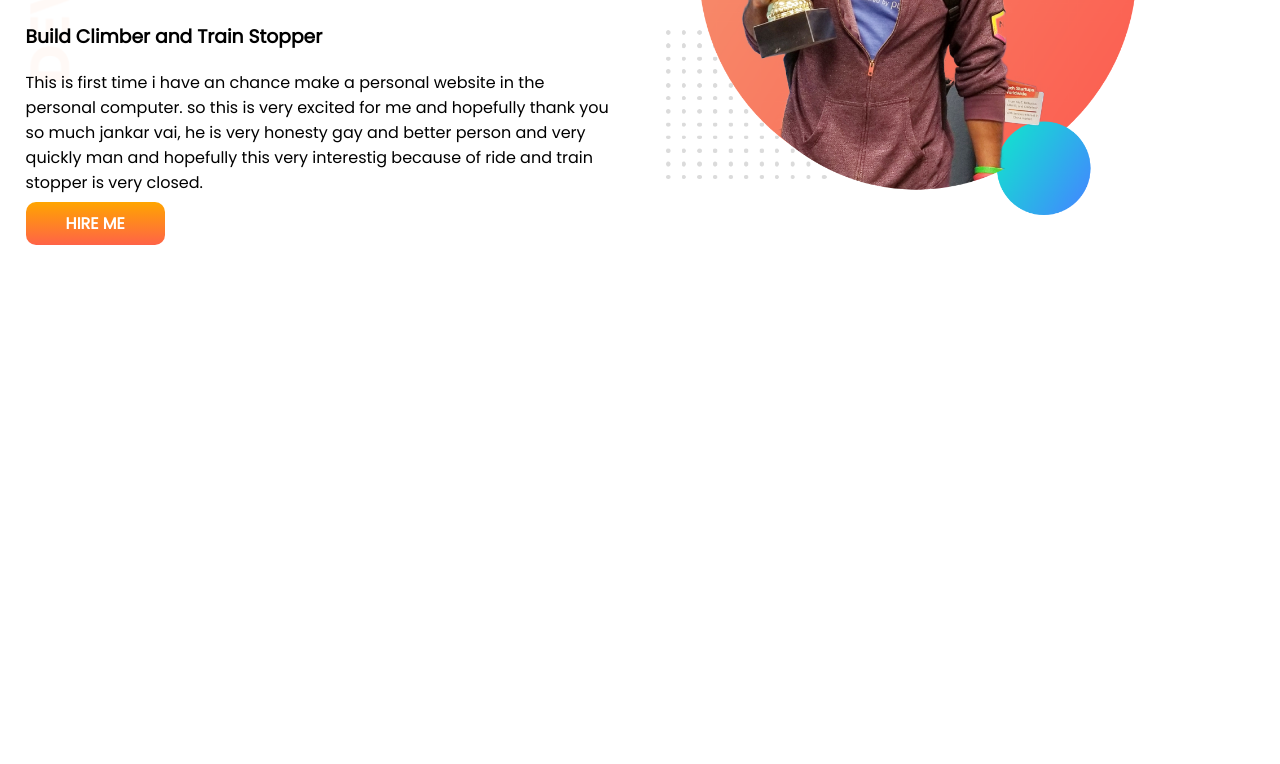
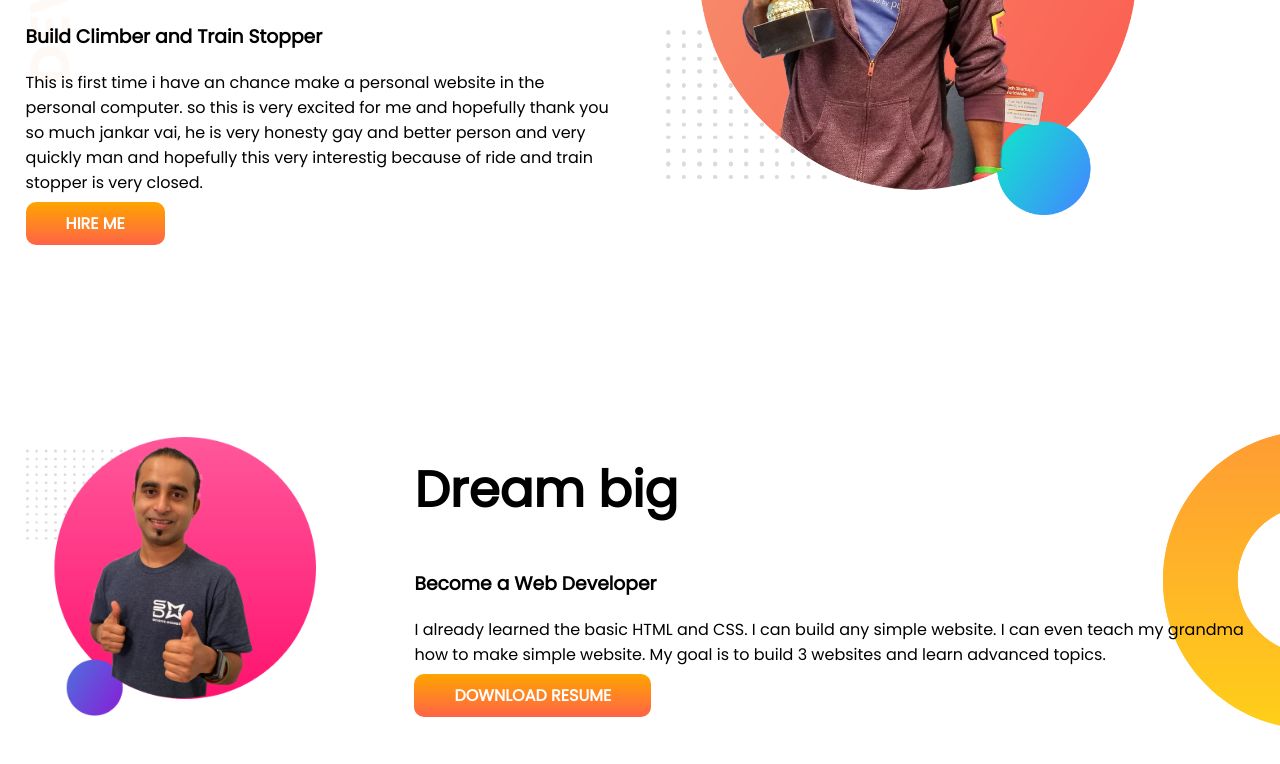
Before and after one commit to Mosharaf12/developer-portfolio, a plain HTML site: page index.html in a window 1280 px wide. Shown: the part 278-1042 px from the top of the page. Before the commit the page ends 800 px from the top, so only its background shows below. Drawn offline with Linux system fonts and the light colour scheme.

Commit message:
dream added

```diff
--- a/index.html
+++ b/index.html
@@ -22,14 +22,29 @@
             <h1> <span class=" orange-color">Mosharaf</span> World!</h1>
             <h3>Build Climber and Train Stopper</h3>
 
-            <p>This is first time i have an chance make a personal website in the personal computer. so this is very excited for
-                me and hopefully thank you so much jankar vai, he is very honesty gay and better person and very quickly man and
+            <p>This is first time i have an chance make a personal website in the personal computer. so this is very
+                excited for
+                me and hopefully thank you so much jankar vai, he is very honesty gay and better person and very quickly
+                man and
                 hopefully this very interestig because of ride and train stopper is very closed.
             </p>
             <a class=" link-button" target="_blank" href="https://www.linkedin.com/company/programminghero/">HIRE ME</a>
         </div>
         <div class=" half-width">
             <img src="images/jhankar.png" alt="">
+        </div>
+
+    </section>
+    <section class="dream-big">
+        <div class=" half-width">
+            <img src="images/jhankar2.png" alt="">
+        </div>
+        <div class="dream-big">
+            <h1>Dream big</h1>
+            <h3>Become a Web Developer</h3>
+            <p>I already learned the basic HTML and CSS. I can build any simple website. I can even teach my grandma how
+                to make simple website. My goal is to build 3 websites and learn advanced topics.</p>
+            <a class=" link-button" target="_blank" href="">DOWNLOAD RESUME</a>
         </div>
 
     </section>
--- a/style.css
+++ b/style.css
@@ -11,6 +11,7 @@ h1{
 section{
 
     display: flex;
+    margin-bottom: 150px;
 }
 .half-width{
     width: 50%;
@@ -33,3 +34,8 @@ section{
     background-repeat: no-repeat;
 
 }
+.dream-big{
+    background-image: url(images/dream-bg.png);
+    background-repeat: no-repeat;
+    background-position: right;
+}
```
